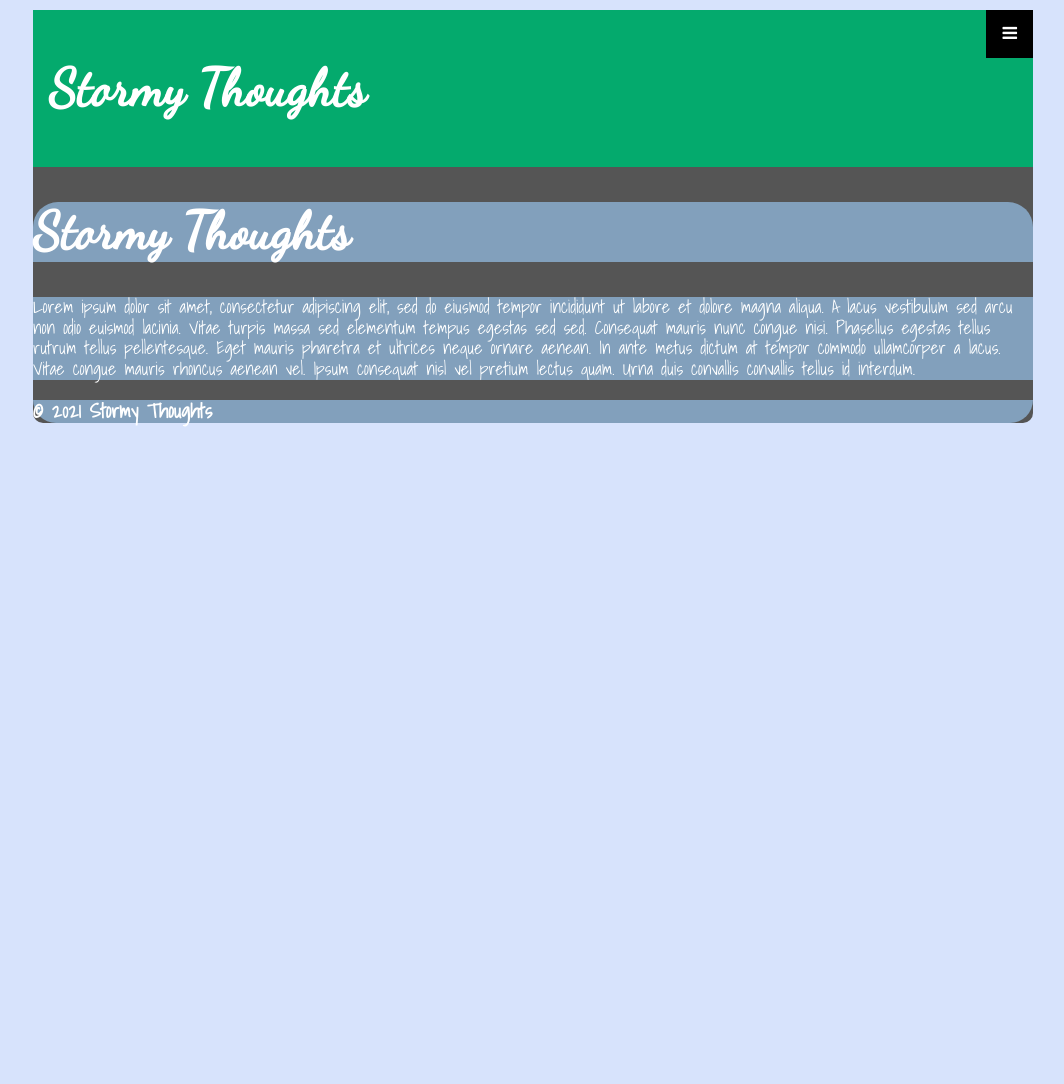
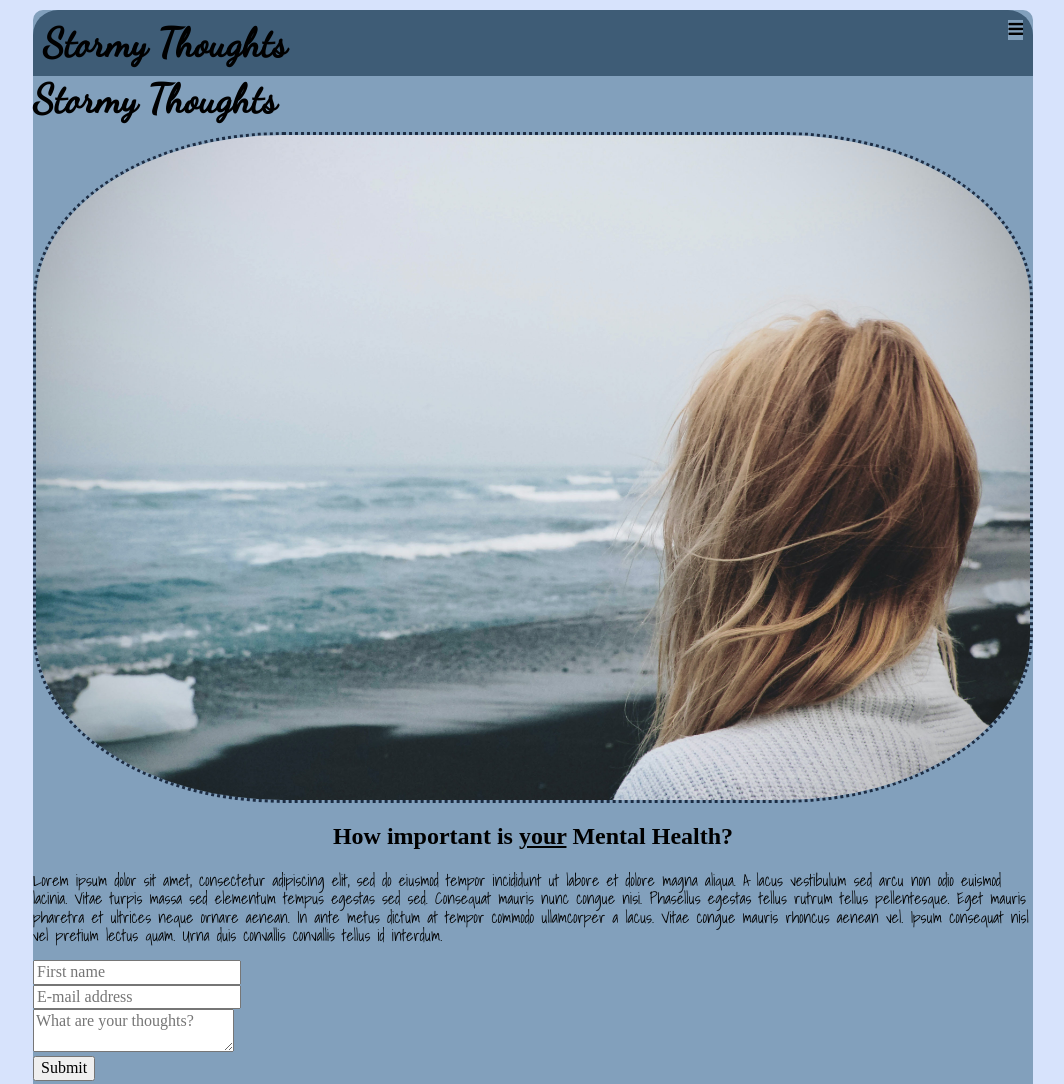
Before and after one commit to thestormvixen/Stormy-Thoughts, a plain HTML site: page index.html in a window 1280 px wide. Shown: the top 1084 px of the page, without its empty margins (107-1171 px from the left). Before the commit the page ends 800 px from the top, so only its background shows below. Drawn offline with Linux system fonts and the light colour scheme.

Commit message:
removed images from folder

```diff
--- a/css/style.css
+++ b/css/style.css
@@ -17,70 +17,92 @@ html {
   width: 100%;
   max-width: 1000px;
   margin: 0 auto 40px;
-  background-color: #555;
-
+  background-color: #82a0bc;
+  border-radius : 25px;
   color: white;
   border-radius: 10px;
 }
 
 .top-nav {
   overflow: hidden;
-  background-color: #333;
+  background-color: #3e5c76;
+  border-radius: 25px 25px 0 0;
   position: relative;
+}
+
+.top-nav h1 {
+  color: black;
+  font-family: 'Dancing Script', cursive;
+  font-size: 40px;
+  padding: 0;
+  margin: 0;
 }
 
 .top-nav #links {
   display: none;
+  font-size: 20px;
+  font-style: oblique;
 }
 
 .top-nav a {
-  color: white;
+  font-family: 'Dancing Script', cursive;
+  font-style: bold;
+  color: black;
   padding: 14px 16px;
   text-decoration: none;
   font-size: 17px;
   display: block;
+  margin: 10px;
+  padding: 0;
 }
 
 .top-nav a.icon {
-  background: black;
+  background: #82a0bc;
   display: block;
   position: absolute;
   right: 0;
   top: 0;
 }
 
+.top-nav a.icon:hover {
+  background-color: #3e5c76;
+  color: black;
+}
+
 .top-nav a:hover {
-  background-color: #ddd;
+  background-color: #3e5c76;
   color: black;
 }
 
 .active {
-  background-color: #04AA6D;
-  color: white;
+  width: 100%;
+  background-color: white;
+  color: black;
 }
 /* End Mobile Nav Bar */
 
-h1 {
+/*h1 {
+  color: black;
   font-family: 'Dancing Script', cursive;
+  font-size: 40px;
+  padding: 0;
+  margin: 0;
+}*/
+
+h2 {
+  color: black;
+  text-align: center;
 }
 
 p {
+  color: black;
   text-align: inherit;
   font-family: 'Shadows Into Light', cursive;
 }
 
-.container-header {
-  /*background-image: linear-gradient(to right, #9bafd9 , #103783);*/
-  background-color: #82a0bc;
-  width: 100%;
-  border-radius: 25px 25px 0 0;
-  /*height: 130px;*/
-  /*border-color: black;
-  border-style: solid;
-  margin-right: 50px;*/
+.container-header h1 {
+  display: hidden;
 }
-
-
 
 .container-main {
   /*background-image: linear-gradient(to right, #9bafd9 , #103783);*/
@@ -92,26 +114,22 @@ p {
   border-color: black;*/
 }
 
-/*.home-img {
-  float: left;
-  width: 50%;
+.home-img {
+  display: block;
+  margin-left: auto;
+  margin-right: auto;
+  width: 80%;
   height: auto;
-  border-radius: 25px;
   border-style: dotted;
-  border-color: black;
-  padding: 5px;
-  margin-top: 10px;
-  margin-left: 10px;
-}*/
+  border-color: #1d2d44;
+  border-radius: 50%;
+}
 
 .footer-main {
-  /*background-image: linear-gradient(to right, #9bafd9 , #103783);*/
-  background-color: #82a0bc;
+  background-color: #3e5c76;
   width: 100%;
   border-radius: 0 0 25px 25px;
-  /*height: 60px;*/
-  /*border-style: solid;
-  border-color: black;*/
+  padding-left: 10px;
 }
 
 .footer-main p {
@@ -122,63 +140,219 @@ p {
 /* Medium & Large Media Queries */
 
 /* For Tablet View*/
-@media screen and (min-width: 480px), (max-width: 780px) {
+@media screen and (min-width: 480px) {
+  * {
+    box-sizing: border-box;
+  }
+
+  html {
+    padding: 0;
+    margin: 0;
+  }
+
+  .background {
+    background-color: #d7e3fc;
+    padding: 10px;
+  }
+
+  /* Begin Mobile Nav Bar */
+  .mobile-container {
+    width: 100%;
+    max-width: 1000px;
+    margin: 0 auto 40px;
+    background-color: #82a0bc;
+    border-radius : 25px;
+    color: white;
+    border-radius: 10px;
+  }
+
+  .top-nav {
+    overflow: hidden;
+    background-color: #3e5c76;
+    border-radius: 25px 25px 0 0;
+    position: relative;
+  }
+
+  .top-nav #links {
+    display: none;
+    font-size: 20px;
+    font-style: oblique;
+  }
+
+  .top-nav a {
+    font-family: 'Dancing Script', cursive;
+    font-style: bold;
+    color: black;
+    padding: 14px 16px;
+    text-decoration: none;
+    font-size: 17px;
+    display: block;
+    margin: 10px;
+    padding: 0;
+  }
+
+  .top-nav a.icon {
+    background: #82a0bc;
+    display: block;
+    position: absolute;
+    right: 0;
+    top: 0;
+  }
+
+  .top-nav a.icon:hover {
+    background-color: #3e5c76;
+    color: black;
+  }
+
+  .top-nav a:hover {
+    background-color: #89c2d9;
+    color: black;
+  }
+
+  .active {
+    width: 100%;
+    background-color: white;
+    color: black;
+  }
+  /* End Mobile Nav Bar */
+
   h1 {
-
+    color: black;
+    font-family: 'Dancing Script', cursive;
+    font-size: 40px;
+    padding: 0;
+    margin: 0;
   }
 
   p {
-
+    color: black;
+    text-align: inherit;
+    font-family: 'Shadows Into Light', cursive;
   }
 
   .container-header {
-
-  }
-
-  .nav-bar {
-
+    display: hidden;
   }
 
   .container-main {
-
+    /*background-image: linear-gradient(to right, #9bafd9 , #103783);*/
+    background-color: #82a0bc;
+    width: 100%;
+    margin-top: 10px;
+    margin-bottom: 10px;
+   /* border-style: solid;
+    border-color: black;*/
   }
 
   .home-img {
-
+    width: 80%;
+    height: auto;
+    border-style: dotted;
+    border-color: #1d2d44;
+    border-radius: 25%;
   }
 
   .footer-main {
+    /*background-image: linear-gradient(to right, #9bafd9 , #103783);*/
+    background-color: #3e5c76;
+    width: 100%;
+    border-radius: 0 0 25px 25px;
+    /*height: 60px;*/
+    /*border-style: solid;
+    border-color: black;*/
+  }
 
+  .footer-main p {
+    font-weight: bold;
+    font-size: 20px;
   }
 }
 
 /* For Desktop View */
 @media screen and (min-width: 980px) {
+
+  /* Begin Mobile Nav Bar */
+  .mobile-container {
+
+  }
+
+  .top-nav {
+
+  }
+
+  .top-nav #links {
+
+  }
+
+  .top-nav a {
+
+  }
+
+  .top-nav a.icon {
+
+  }
+
+  .top-nav a.icon:hover {
+
+  }
+
+  .top-nav a:hover {
+
+  }
+
+  /*.active {
+    background-color: #3e5c76;
+    color: black;
+  }*/
+  /* End Mobile Nav Bar */
+
   h1 {
-    font-size: 52px;
+    color: black;
+    font-family: 'Dancing Script', cursive;
+    font-size: 40px;
+    padding: 0;
+    margin: 0;
   }
 
   p {
-    font-size: 18px;
+    color: black;
+    text-align: inherit;
+    font-family: 'Shadows Into Light', cursive;
   }
 
   .container-header {
-
-  }
-
-  .nav-bar {
-
+    display: hidden;
   }
 
   .container-main {
-
+    /*background-image: linear-gradient(to right, #9bafd9 , #103783);*/
+    background-color: #82a0bc;
+    width: 100%;
+    margin-top: 10px;
+    margin-bottom: 10px;
+   /* border-style: solid;
+    border-color: black;*/
   }
 
   .home-img {
-
+    width: 100%;
+    height: auto;
+    border-style: dotted;
+    border-color: #1d2d44;
   }
 
   .footer-main {
+    /*background-image: linear-gradient(to right, #9bafd9 , #103783);*/
+    background-color: #3e5c76;
+    width: 100%;
+    border-radius: 0 0 25px 25px;
+    /*height: 60px;*/
+    /*border-style: solid;
+    border-color: black;*/
+  }
 
+  .footer-main p {
+    font-weight: bold;
+    font-size: 20px;
   }
 }
--- a/index.html
+++ b/index.html
@@ -23,19 +23,21 @@
 
     <body>
         <div>
-            <!-- Simulate a smartphone / tablet -->
+            <!-- Top Nav Bar for Mobile -->
             <div class="mobile-container">
 
             <!-- Top Navigation Menu -->
             <div class="top-nav">
-                <a href="#home" class="active">
+                <a href="#main-title">
                     <h1>Stormy Thoughts</h1>
                 </a>
             <div id="links">
-                <a href="#news">News</a>
-                <a href="#contact">Contact</a>
-                <a href="#about">About</a>
+                <a href="#home" class="active">Home</a>
+                <a href="#aboutme">About Me</a>
+                <a href="#Questionare">Questionare</a>
             </div>
+
+            <!-- JavaScript for Mobile Nav Bar -->
             <a href="javascript:void(0);" class="icon" onclick="myFunction()">
                 <i class="fa fa-bars"></i>
             </a>
@@ -43,13 +45,29 @@
 
         <!-- Header Container including Title, Logo Icon & Nav Bar -->
         <header class="container-header">
-            <div class="title-main">
+            <div>
                 <h1>Stormy Thoughts</h1>
             </div>
         </header>
         <main class="container-main">
-            <!--<img class="home-img" src="img/dark-rainy-girl-umbrella-pexels.jpg">-->
+            <img class="home-img" src="img/blonde-girl-ocean-pexels.jpg" alt="blonde girl looking at at ocean">
+
+            <h2>How important is <u>your</u> Mental Health? </h2>
             <p>Lorem ipsum dolor sit amet, consectetur adipiscing elit, sed do eiusmod tempor incididunt ut labore et dolore magna aliqua. A lacus vestibulum sed arcu non odio euismod lacinia. Vitae turpis massa sed elementum tempus egestas sed sed. Consequat mauris nunc congue nisi. Phasellus egestas tellus rutrum tellus pellentesque. Eget mauris pharetra et ultrices neque ornare aenean. In ante metus dictum at tempor commodo ullamcorper a lacus. Vitae congue mauris rhoncus aenean vel. Ipsum consequat nisl vel pretium lectus quam. Urna duis convallis convallis tellus id interdum.</p>
+            <form class="submit-form" action="/action_page.php">
+                <div>
+                    <input type="text" id="first-name" name="firstname" placeholder="First name" required>
+                </div>
+                <div>
+                    <input type="text" id="email" name="email" placeholder="E-mail address" required>
+                </div>
+                <div>
+                    <textarea id="message" name="message" placeholder="What are your thoughts?"></textarea>
+                </div>
+                <div>
+                    <input type="submit" value="Submit">
+                </div>
+            </form>
         </main>
         <footer class="footer-main">
             <p>&copy; 2021 Stormy Thoughts</p>
```
Also changed, not shown: img/blonde-girl-ocean-pexels.jpg (added), img/storm-clouds-icon.png (deleted), img/writing-arm-unsplash.jpg (deleted), 1 other file.
